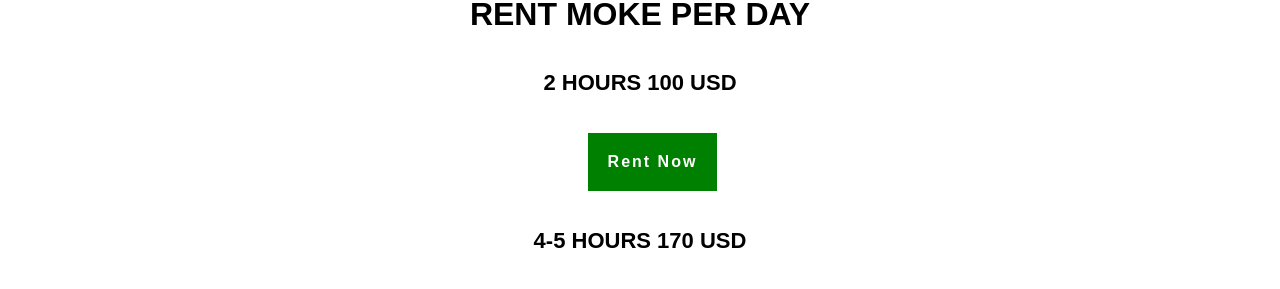
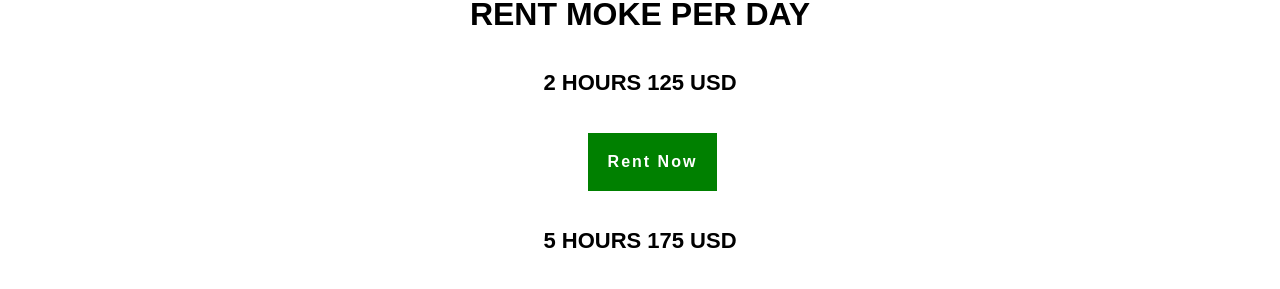
Before and after one commit to alainjpdev/check-app, a React (Create React App) app: page /rent in a window 1280 px wide. Shown: the part 620-909 px from the top of the page. Built offline with nearby package versions, Linux system fonts and the light colour scheme.

Commit message:
price change

```diff
--- a/src/components/pages/Rent.js
+++ b/src/components/pages/Rent.js
@@ -34,7 +34,7 @@ function Rent() {
 
               <br/>
               <div>
-                <h2>2 HOURS 100 USD</h2>
+                <h2>2 HOURS 125 USD</h2>
                 <br/>
                 <a target="_blanck" className="greenButton" href="https://buy.stripe.com/5kA16V3PM40bcpy28e" >Rent Now</a>
               </div>
@@ -42,7 +42,7 @@ function Rent() {
             <br/>
 
             <div>
-              <h2>4-5 HOURS 170 USD</h2>
+              <h2>5 HOURS 175 USD</h2>
               <br/>
               <a  target="_blanck" className="greenButton" href="https://buy.stripe.com/3cseXLgCyaozfBK9AF" >Rent Now</a>
 
```
